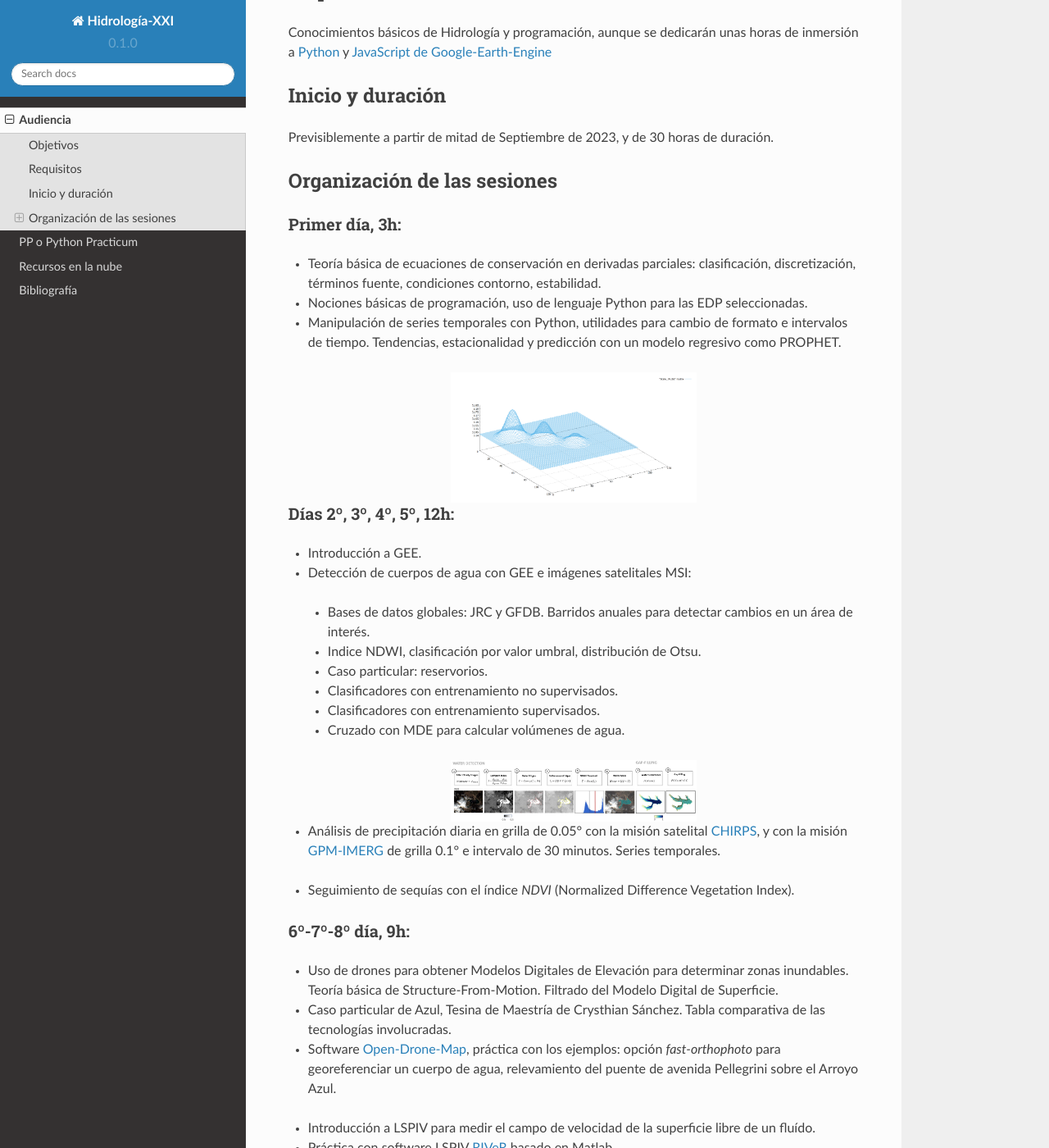
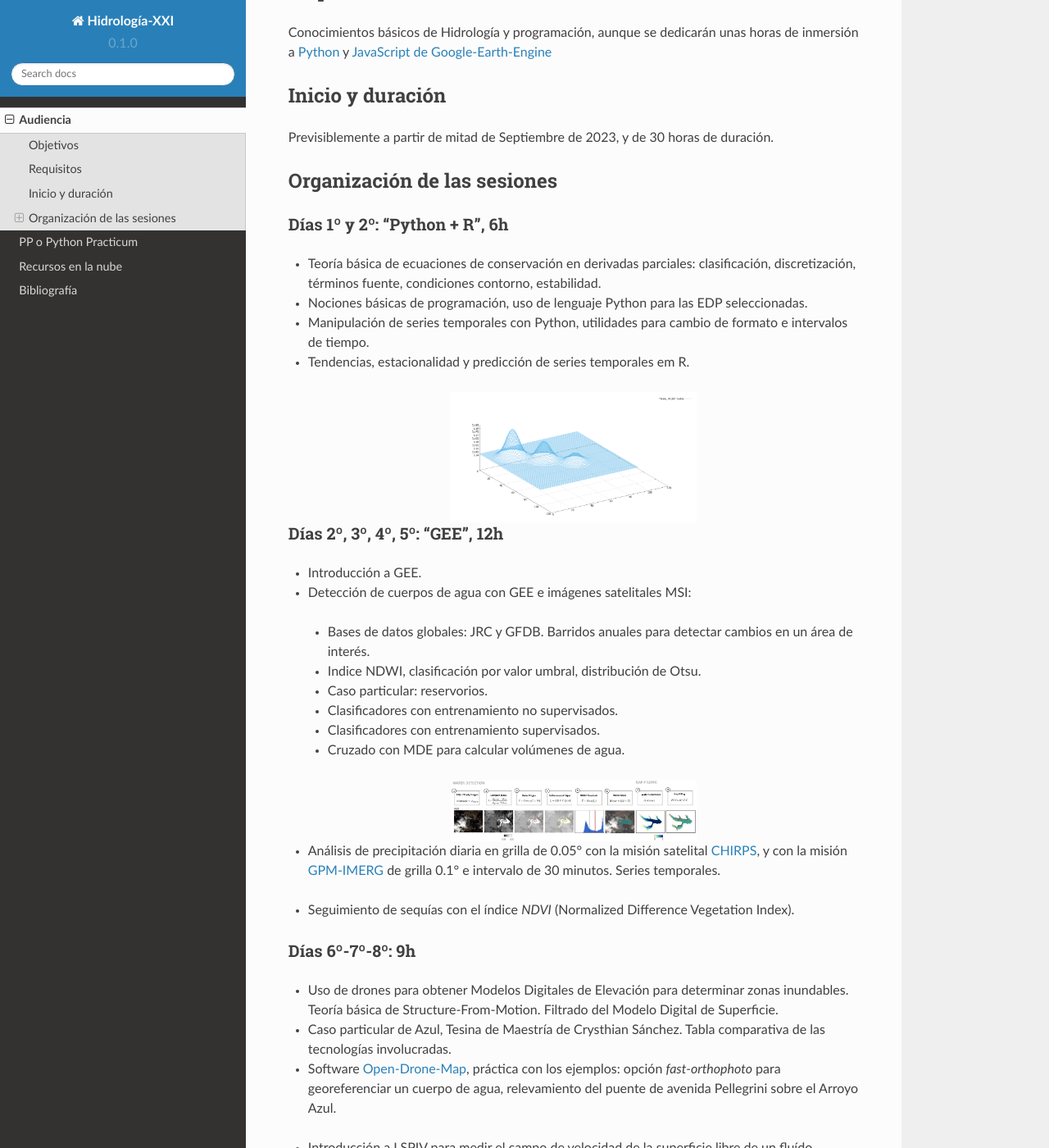
Before and after one commit to ivillamadrid/HidrologiaXXI, a Sphinx documentation site: the page built from docs/source/audiencia.rst, in a window 1280 px wide and 1400 px high, scrolled down 628 px. Shown: the whole window at 82% size. Built offline with Sphinx 7.4.7 and the Read the Docs theme 2.0.0, drawn with Linux system fonts in a browser that asks for light colours.

Commit message:
Update audiencia.rst

```diff
--- a/docs/source/audiencia.rst
+++ b/docs/source/audiencia.rst
@@ -31,12 +31,13 @@ Previsiblemente a partir de mitad de Septiembre de 2023, y de 30 horas de duraci
 Organización de las sesiones
 -----------------------------
 
-Primer día, 3h:
-***************
+Días 1º y 2º: "Python + R", 6h
+******************************
 
 * Teoría básica de ecuaciones de conservación en derivadas parciales: clasificación, discretización, términos fuente, condiciones contorno, estabilidad.
 * Nociones básicas de programación, uso de lenguaje Python para las EDP seleccionadas.
-* Manipulación de series temporales con Python, utilidades para cambio de formato e intervalos de tiempo. Tendencias, estacionalidad y predicción con un modelo regresivo como PROPHET.
+* Manipulación de series temporales con Python, utilidades para cambio de formato e intervalos de tiempo.
+* Tendencias, estacionalidad y predicción de series temporales em R.
 
 .. image:: ./Pics/Example_Diff2D.PNG
   :width: 300
@@ -44,8 +45,8 @@ Primer día, 3h:
   :align: center
 
 
-Días 2º, 3º, 4º, 5º, 12h:
-*************************
+Días 2º, 3º, 4º, 5º: "GEE", 12h
+*******************************
 * Introducción a GEE.
 * Detección de cuerpos de agua con GEE e imágenes satelitales MSI:
  * Bases de datos globales: JRC y GFDB. Barridos anuales para detectar cambios en un área de interés.
@@ -71,7 +72,7 @@ Días 2º, 3º, 4º, 5º, 12h:
 * Seguimiento de sequías con el índice *NDVI* (Normalized Difference Vegetation Index).
 
 
-6º-7º-8º día, 9h:
+Días 6º-7º-8º: 9h
 *****************
 
 * Uso de drones para obtener Modelos Digitales de Elevación para determinar zonas inundables. Teoría básica de Structure-From-Motion. Filtrado del Modelo Digital de Superficie.
```
